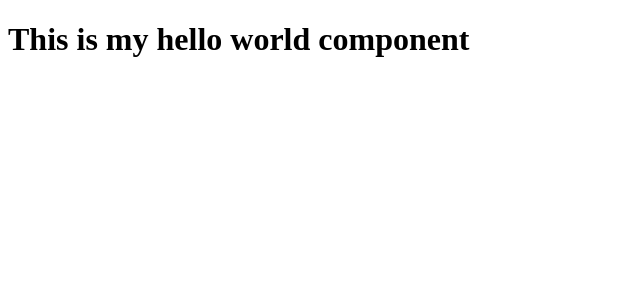
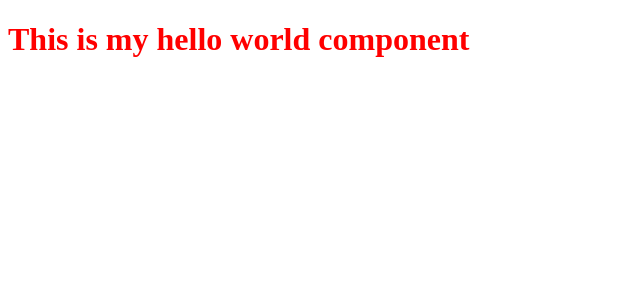
Before and after one commit to flohms18/vue-api-draft, a Vue app: page / in a window 1280 px wide. Shown: the top 300 px of the page, without its empty margins (0-640 px from the left). Built offline with nearby package versions, Linux system fonts and the light colour scheme.

Commit message:
Red test

```diff
--- a/src/HelloWorld.vue
+++ b/src/HelloWorld.vue
@@ -1,4 +1,15 @@
+<script setup>
+</script>
+
 <template>
 
     <h1>This is my hello world component</h1>
 </template>
+
+<style scoped>
+
+h1 {
+    color: red;
+}
+
+</style>
```
